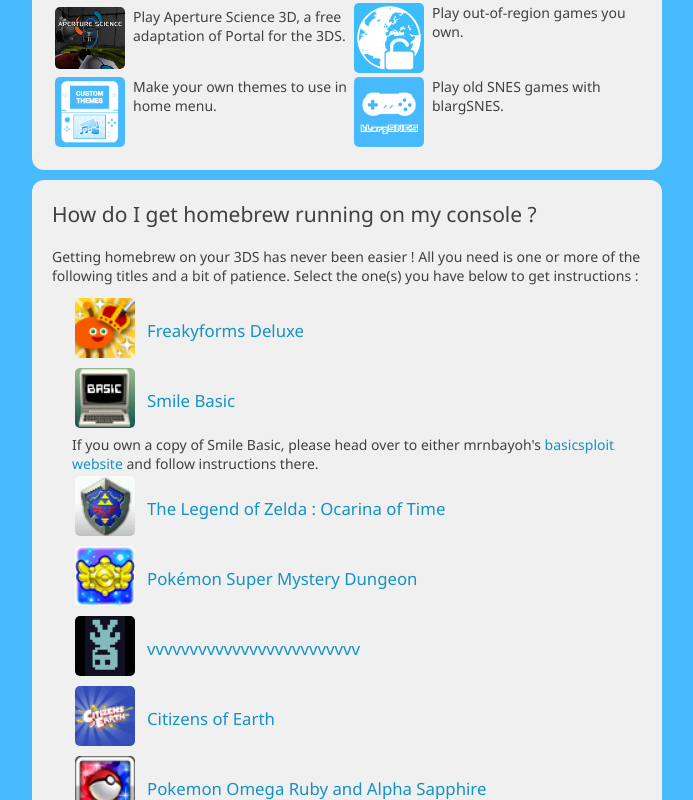
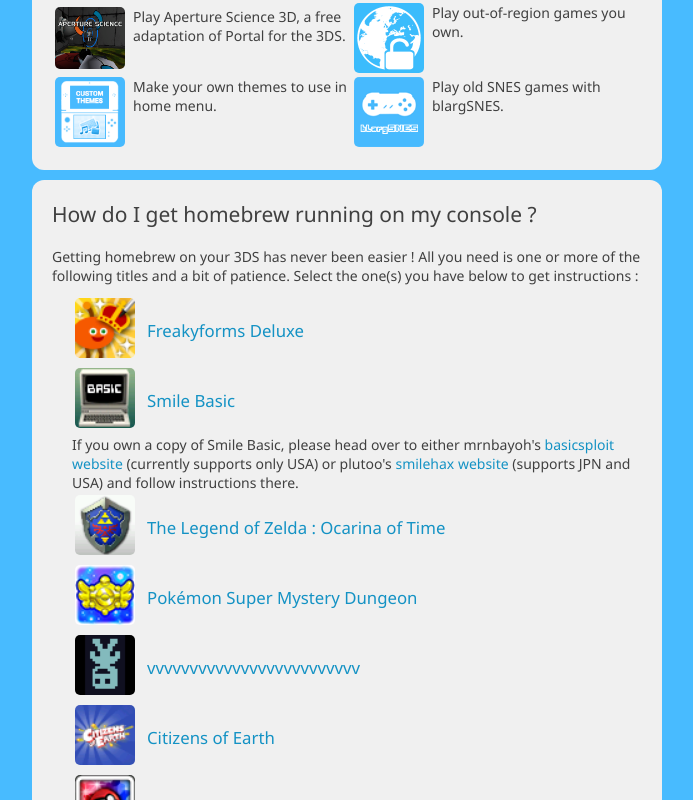
Before and after one commit to smealum/3ds, a plain HTML site: page index.html in a window 1280 px wide. Both pictures are taken after a click on the link "Smile Basic". Shown: the part 460-1260 px from the top of the page, without its empty margins (293-986 px from the left). Drawn offline with Linux system fonts and the light colour scheme; a web font is replaced by a local one.

Commit message:
Update index.html

```diff
--- a/index.html
+++ b/index.html
@@ -120,7 +120,7 @@
                 <td style="font-size: 1.2em;"> Smile Basic </td>
             </tr> </table></a>
             <div id="smile_content" style="display: none;">
-                If you own a copy of Smile Basic, please head over to either mrnbayoh's <a href="https://mrnbayoh.github.io/basicsploit/">basicsploit website</a> and follow instructions there. <br>
+                If you own a copy of Smile Basic, please head over to either mrnbayoh's <a href="https://mrnbayoh.github.io/basicsploit/">basicsploit website</a> (currently supports only USA) or plutoo's <a href="https://plutooo.github.io/smilehax/">smilehax website</a> (supports JPN and USA) and follow instructions there</a>.  <br>
             </div>
 
             <a href="javascript:toggleDisplay('oot_content');"><table> <tr>
```
